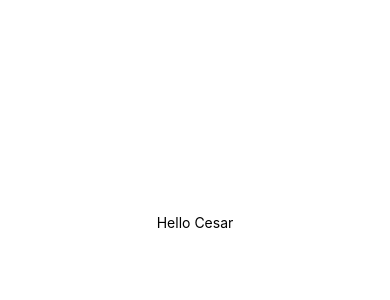
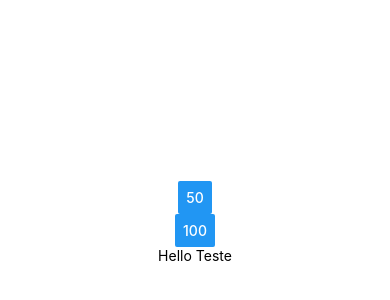
Before and after one commit to cesarviana/fuel_mobile, a React Native app: screen / in a window 390 px wide. Shown: the part 200-500 px from the top of the page. Built offline with nearby package versions, Linux system fonts and the light colour scheme.

Commit message:
Button list

```diff
--- a/App.js
+++ b/App.js
@@ -1,12 +1,29 @@
 import React, { Component } from 'react';
-import { StyleSheet, View } from 'react-native';
+import { StyleSheet, View, Button, TextInput } from 'react-native';
 import HelloWorld from './components/HelloWorld'
 
 export default class App extends Component {
+  constructor(props){
+    super(props)
+    this.values = [50, 100]
+    this.price = '4,05'
+  }
+  selectValue(x) {
+    alert(x)
+  }
   render() {
     return (
       <View style={styles.container}>
-        <HelloWorld name='Cesar'/>
+        {
+          this.values.map(value=>
+            <Button key={value}
+                    title={value.toString()}
+                    onPress={ this.selectValue.bind(this,value) }
+                    accessibilityLabel={`Seleciona valor ${value} em para abastecer.`}
+                    />
+          )
+        }
+        <HelloWorld name='Teste'/>
       </View>
     );
   }
```
